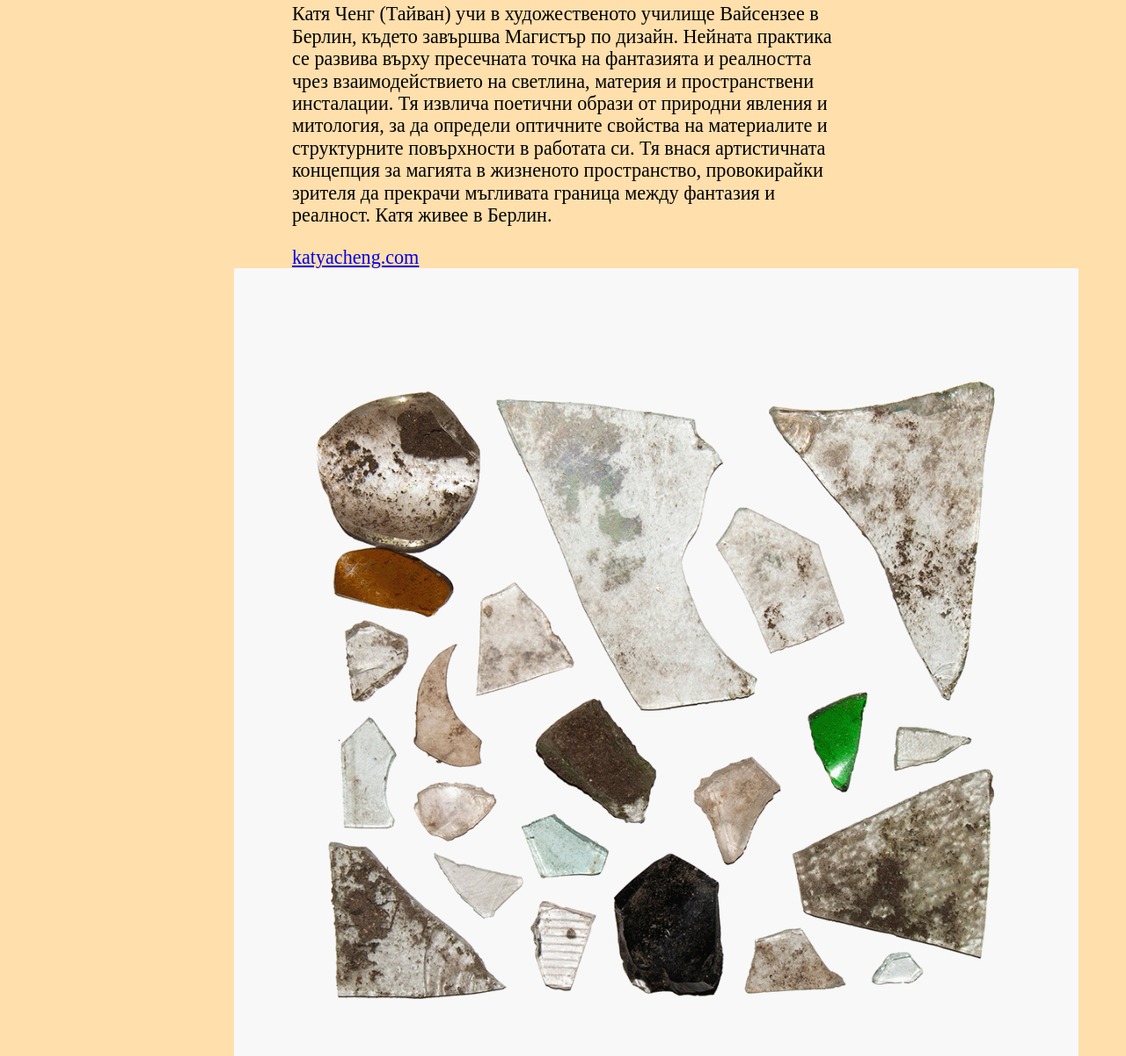
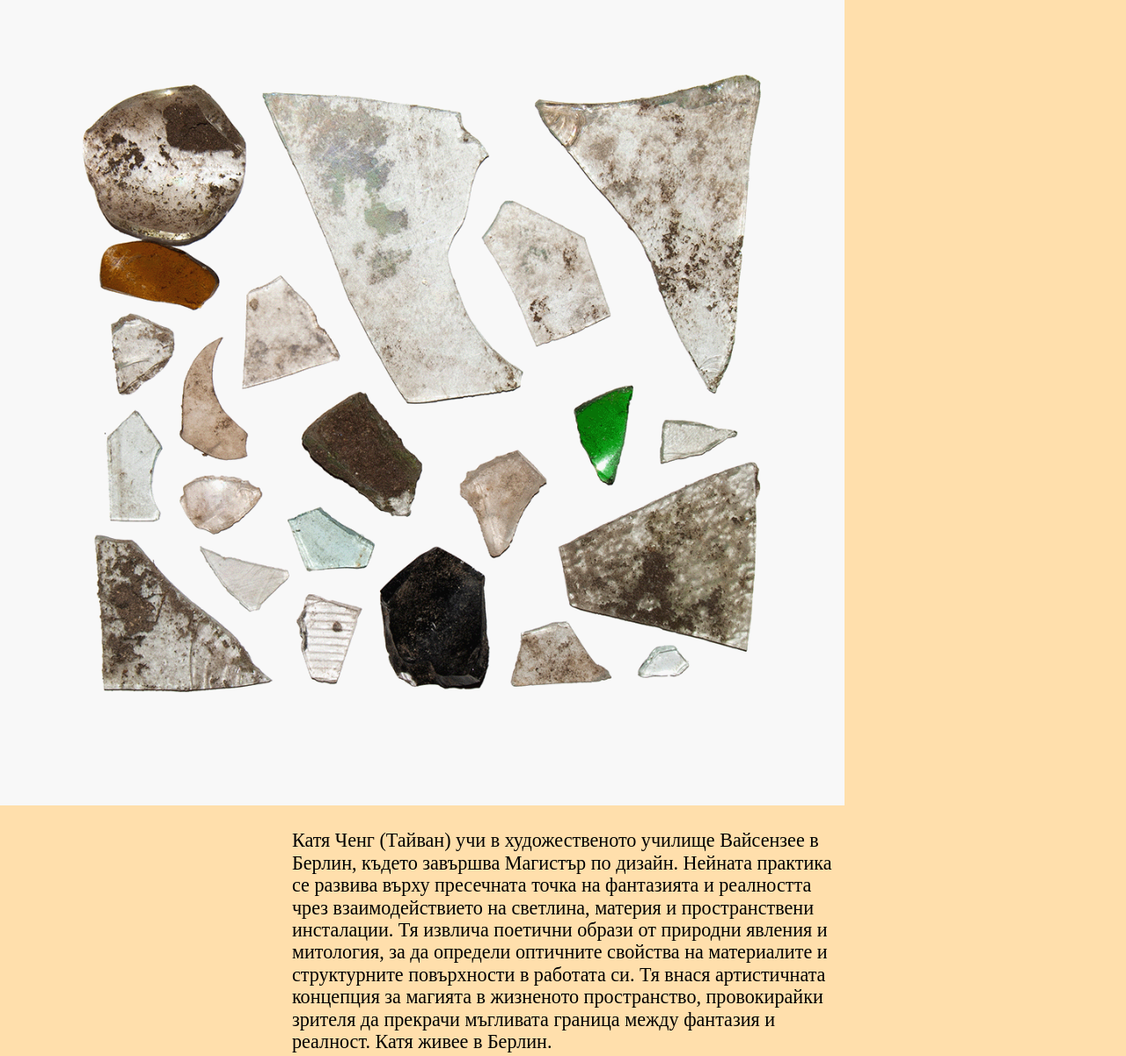
Before and after one commit to artrelated/AR-Website, a plain HTML site: page projects/sreda/resonant-lightbox.html in a window 1280 px wide. Shown: the part 1908-3109 px from the top of the page at 88% size. Drawn offline with Linux system fonts and the light colour scheme.

Commit message:
Update resonant-lightbox.html

```diff
--- a/projects/sreda/resonant-lightbox.html
+++ b/projects/sreda/resonant-lightbox.html
@@ -33,10 +33,10 @@
       Инсталацията цели да илюстрира, как всеки човек оформя и влияе на градската среда. </p>
     <p class="indent">Стъкленият артефакт ще бъде изработен от парченца рециклирано стъкло, събрани в района на бул. „Мадрид“  от деца живеещи в гр. София. Работата с децата има за цел да онагледи възможността за опазване на околната среда и рециклиране, и същевременно да им предостави възможност за участие в създаването на творбата. <br>
       Тялото на творбата е разработено съвместно със софийската фирма „Неона“. </p>
-    <br>
+    <img src="../img/resonant-lightbox-glass.gif" alt="Glass recycling" /> <br>
     <p class="indent">Катя Ченг (Тайван) учи в художественото училище Вайсензее в Берлин, където завършва Магистър по дизайн. Нейната практика се развива върху пресечната точка на фантазията и реалността чрез взаимодействието на светлина, материя и пространствени инсталации. Тя извлича поетични образи от природни явления и митология, за да определи оптичните свойства на материалите и структурните повърхности в работата си. Тя внася артистичната концепция за магията в жизненото пространство, провокирайки зрителя да прекрачи мъгливата граница между фантазия и реалност. Катя живее в Берлин. </p>
     <p class="indent"><a href="https://www.katyacheng.com/" target="_blank">katyacheng.com</a><br>
-      <img src="../img/resonant-lightbox-glass.gif" alt="Glass recycling" /> </p>
+    </p>
     <br>
     <p class="indent">Георги Томов Георгиев е роден в София през 1983г. Той завършва Sound Studies &amp; Sonic Arts в Universität der Künste Берлин. Повлиян е от културна среда балансирана върху тънката граница между Изток и Запад. Тази двойственост се проявява и като техника в работата му, сливаща метафизичното и фактическо състояние в единност. Творбите му изследват перспективи върху линейността на времето, надхвърляйки визуалното, за да разкрият преходността на мислите &#8211; подход, който проследява съжителството на разностранни проявления на възприятието. Процесът предизвиква въпроси за това ,как и от кого се създават и възприемат нашите реалности. Разтваря статуквото наложено от обществото и размива общоприетите културни възприятия. По този начин зрителя може спонтанно и интуитивно да достигне до същността на концепциите.<br>
       Георги работи с ефимерни медиуми &#8211; светлина и звук &#8211; постигайки абстрактно разбиране за есенцията на обект или пространство.  Целта на тази негова практика е не само да рефлектира, но и да аргументира възприятието: поетична реконструкция на реалността, поддържаща идеалистична визия за света; изражение на формирането на мисловни форми в процеса на движение на артиста. </p>
```
